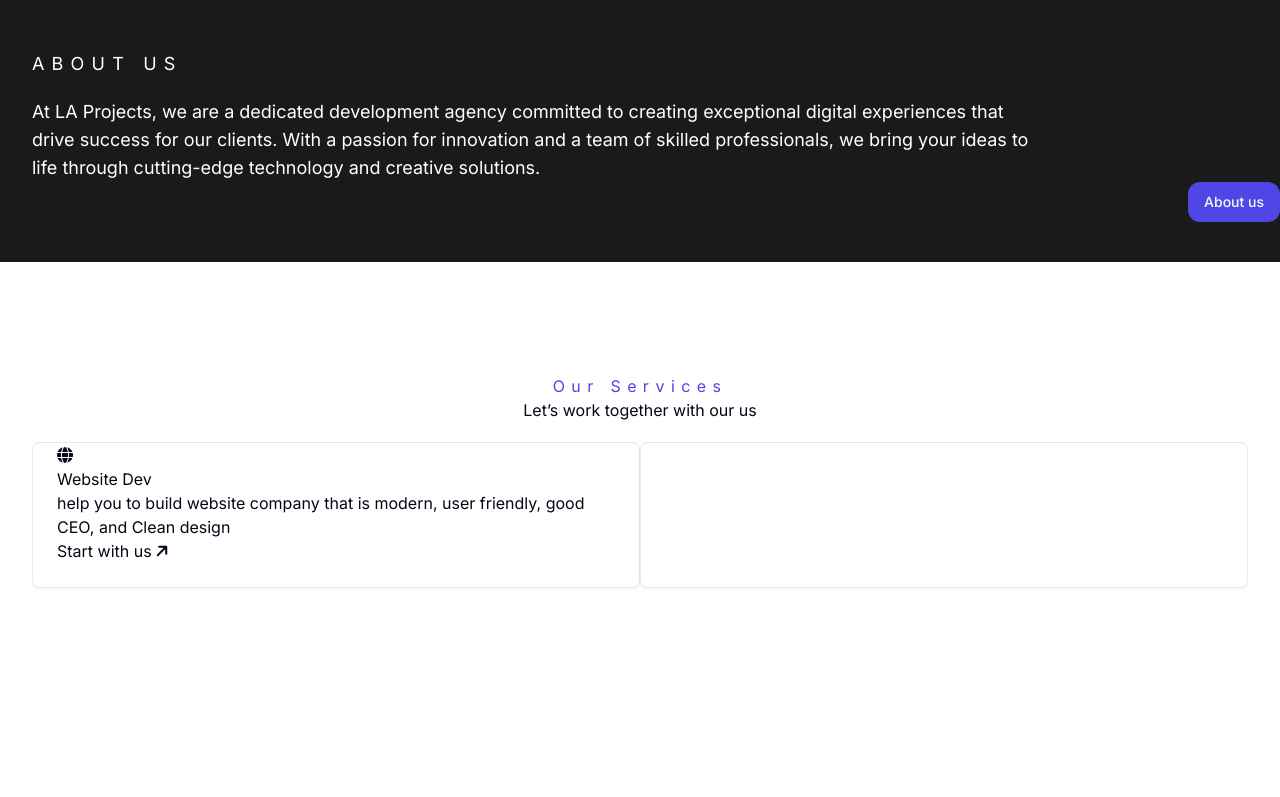
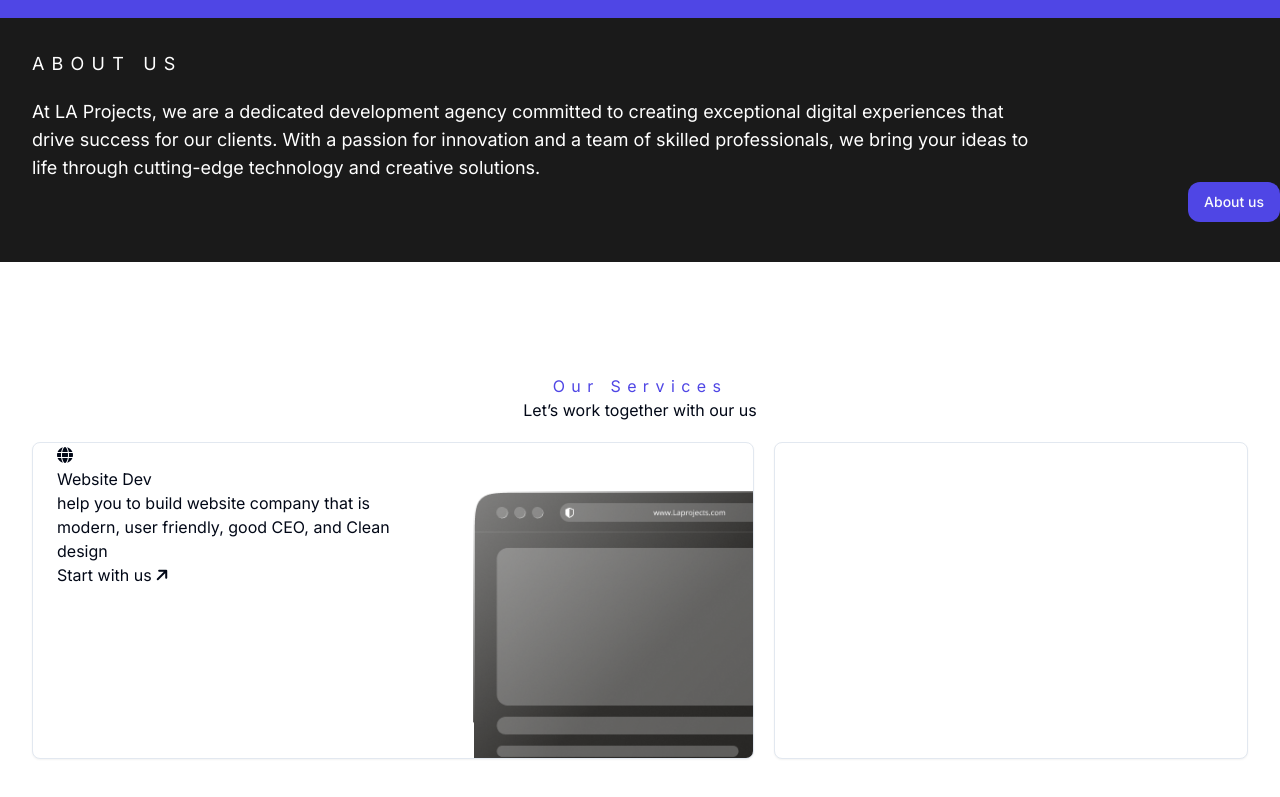
Before and after one commit to alihgad/LP-Project, a Next.js app: page / in a window 1280 px wide. Shown: the part 830-1627 px from the top of the page. Before the commit the page ends 1530 px from the top, so only its background shows below. Built offline with nearby package versions, Linux system fonts and the light colour scheme.

Commit message:
'banner'

```diff
--- a/src/components/(Home page)/Hero.tsx
+++ b/src/components/(Home page)/Hero.tsx
@@ -30,7 +30,7 @@
               Book a call
             </Button>
           </div>
-          <section className="absolute bottom-0 right-0 left-0">{children}</section>
+          <section className="absolute -bottom-12 right-0 left-0">{children}</section>
         </div>
       </div>
     </section>
--- a/src/components/(Home page)/Services.tsx
+++ b/src/components/(Home page)/Services.tsx
@@ -1,6 +1,8 @@
 import React from "react";
 import { Card, CardContent } from "../ui/card";
 import Link from "next/link";
+import Image from "next/image";
+import display from './../../../public/services/desktop.png'
 
 export default function Services() {
   return (
@@ -14,10 +16,10 @@
             <p>Let’s work together with our us</p>
           </div>
           <div className="mt-5 ">
-            <div className="grid grid-cols-2">
-              <Card>
-                <CardContent>
-                  <div className="text">
+            <div className="grid grid-cols-10 gap-x-5">
+              <Card className="col-span-6 overflow-hidden">
+                <CardContent className="grid grid-cols-2">
+                  <div className="text ">
                     <i className="fa-solid fa-globe"></i>
                     <h3>Website Dev</h3>
                     <p>
@@ -26,9 +28,12 @@
                     </p>
                     <Link href={'/contact'}> Start with us <i className="fa-solid fa-arrow-up rotate-45"></i> </Link>
                   </div>
+                  <div className="relative left-20 top-12 ">
+                    <Image src={display} alt="desktop" />
+                  </div>
                 </CardContent>
               </Card>
-              <Card></Card>
+              <Card className="col-span-4"></Card>
             </div>
             <div className="bottom"></div>
           </div>
```
